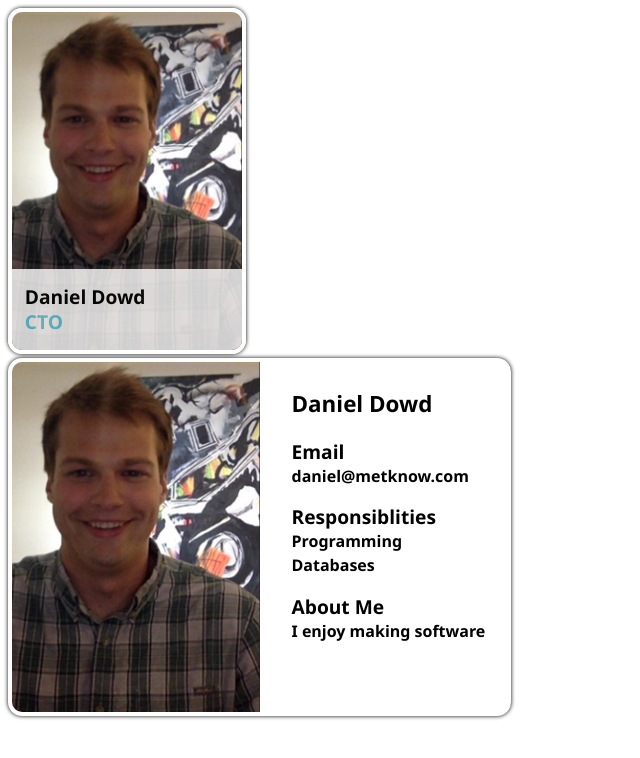
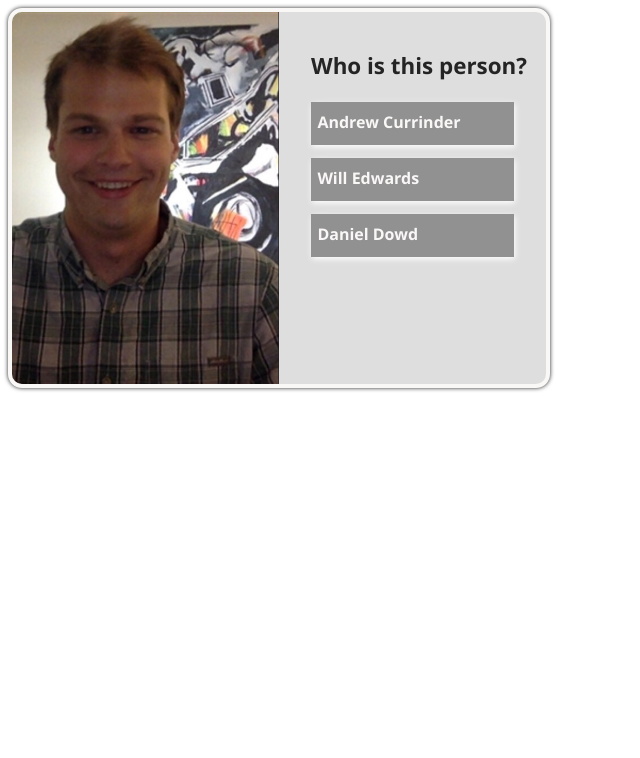
Before and after one commit to saadishfaq-git/cards, a React (Create React App) app: page / in a window 1280 px wide. Shown: the top 758 px of the page, without its empty margins (0-640 px from the left). Built offline with nearby package versions, Linux system fonts and the light colour scheme.

Commit message:
QuestionCard implemented

```diff
--- a/src/components/App.js
+++ b/src/components/App.js
@@ -2,10 +2,11 @@ import React from 'react'
 import { ThemeProvider } from 'react-jss'
 import PortraitCard from './PortraitCard'
 import InfoCard from './InfoCard'
+import QuestionCard from './QuestionCard'
 import photo from '../images/photo.png'
 
 const defaultTheme = {
-  style: 2,
+  style: 0,
   colors: {
     transparent: 'transparent',
     light: {
@@ -146,12 +147,16 @@ const defaultTheme = {
 const App = () => (
   <ThemeProvider theme={defaultTheme}>
     <div>
-      <PortraitCard name="Daniel Dowd" position="CTO" photo={photo} />
+      {/* <PortraitCard name="Daniel Dowd" position="CTO" photo={photo} />
       <InfoCard
         name="Daniel Dowd"
         responsiblities={['Programming', 'Databases']}
         photo={photo}
         aboutMe="I enjoy making software"
+      /> */}
+      <QuestionCard
+        photo={photo}
+        names={['Andrew Currinder', 'Will Edwards', 'Daniel Dowd']}
       />
     </div>
   </ThemeProvider>
--- a/src/components/InfoCard.jsx
+++ b/src/components/InfoCard.jsx
@@ -45,7 +45,7 @@ const styles = theme => {
     rightPanel: {
       width: '50%',
       height: '100%',
-      color: getColorFromTheme(theme, 'gray02', 'white', 'black')
+      color: getColorFromTheme(theme, 'black', 'white', 'black')
     },
     container: {
       'margin-left': spacings.large,
--- /dev/null
+++ b/src/components/QuestionCard.jsx
@@ -0,0 +1,122 @@
+import React from 'react'
+import PropTypes from 'prop-types'
+import injectSheet from 'react-jss'
+import getColorFromTheme from '../utils/getColorFromTheme'
+
+const styles = theme => {
+  const { weights: fontWeights, sizes: fontSizes } = theme.font
+  const { spacing: spacings } = theme
+  const { colors } = theme
+  const styleJson = {
+    card: {
+      display: 'flex',
+      width: '534px',
+      height: '372px',
+      background: getColorFromTheme(theme, 'gray08', 'gray14', 'white'),
+      'border-radius': '14px',
+      border: `4px solid ${getColorFromTheme(
+        theme,
+        'gray14',
+        'gray12',
+        'white'
+      )}`,
+      'box-shadow': `0 0 4px ${getColorFromTheme(
+        theme,
+        'black',
+        'gray12',
+        'black'
+      )}`,
+      overflow: 'hidden'
+    },
+
+    portrait: {
+      overflow: 'hidden',
+      margin: 0,
+      width: '50%',
+      height: '100%'
+    },
+
+    photo: {
+      display: 'block',
+      width: '100%',
+      height: '100%'
+    },
+
+    rightPanel: {
+      width: '50%',
+      height: '100%',
+      color: 'white'
+    },
+
+    container: {
+      'margin-left': spacings.large,
+      'margin-top': spacings.xLarge
+    },
+
+    caption: {
+      color: getColorFromTheme(theme, 'black', 'white', 'black'),
+      'font-size': fontSizes.base.fontSize,
+      'line-height': fontSizes.base.lineHeight,
+      'font-family': fontWeights.bold.fontFamily,
+      'font-weight': fontWeights.bold.fontWeight
+    },
+
+    names: {
+      'margin-top': spacings.small
+    },
+    name: {
+      'font-size': fontSizes.xsmall.fontSize,
+      'line-height': fontSizes.xsmall.lineHeight,
+      'font-family': fontWeights.semibold.fontFamily,
+      'font-weight': fontWeights.semibold.fontWeight,
+      background: getColorFromTheme(theme, 'gray04', 'gray10', 'black'),
+      color: getColorFromTheme(theme, 'gray14', 'white', 'white'),
+      'margin-right': '2rem',
+      'margin-bottom': '0.8rem',
+      padding: '0.2rem 0 0.2rem 0.5rem',
+      'padding-top': spacings.xSmall,
+      'padding-right': 0,
+      'padding-bottom': spacings.xSmall,
+      'padding-left': spacings.xxSmall,
+      'box-shadow': `1px 2px 6px 0px ${getColorFromTheme(
+        theme,
+        'white',
+        'black',
+        'black'
+      )}`
+    }
+  }
+  return styleJson
+}
+
+const QuestionCard = ({ classes, names, photo }) => {
+  return (
+    <div className={classes.card}>
+      <div className={classes.portrait}>
+        <img className={classes.photo} src={photo} alt="" />
+      </div>
+      <div className={classes.rightPanel}>
+        <div className={classes.container}>
+          <div className={classes.caption}>Who is this person?</div>
+          <div className={classes.names}>
+            {names.map(name => (
+              <div className={classes.name}>{name}</div>
+            ))}
+          </div>
+        </div>
+      </div>
+    </div>
+  )
+}
+
+QuestionCard.propTypes = {
+  names: PropTypes.array,
+  photo: PropTypes.string
+}
+
+QuestionCard.defaultProps = {
+  name: [],
+  photo: ''
+}
+
+export default injectSheet(styles, { injectTheme: true })(QuestionCard)
```
